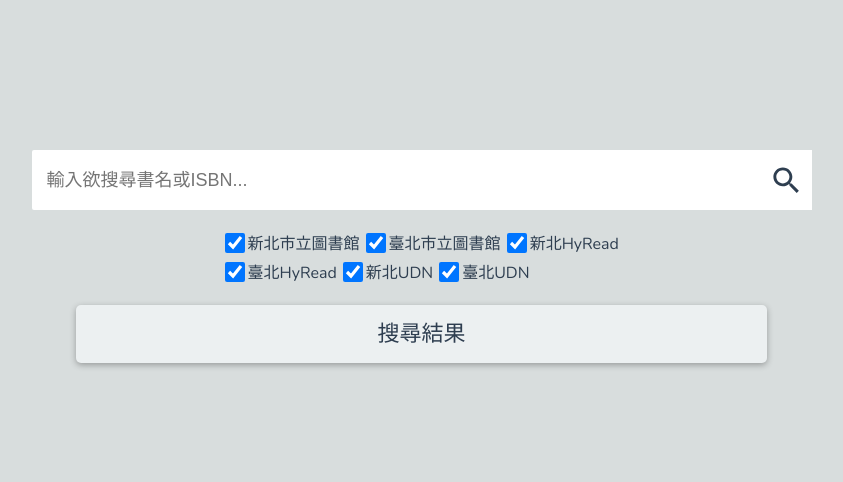
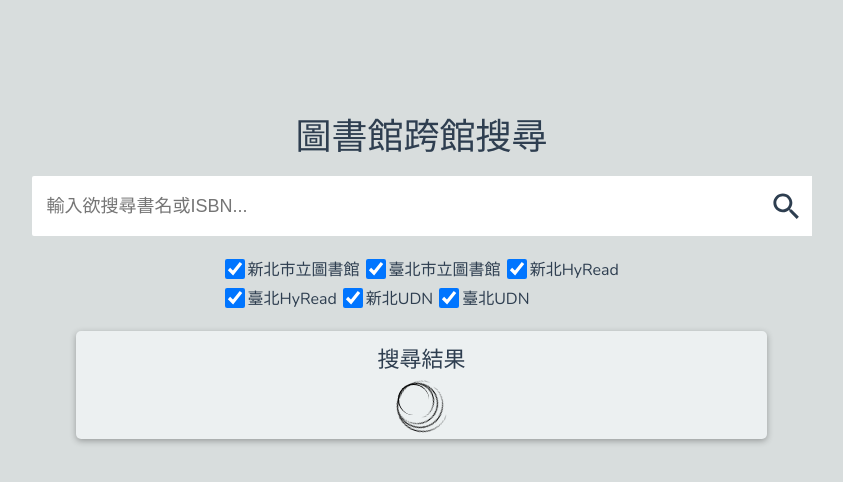
Before and after one commit to liang10339/library-search-app, a React (Create React App) app: page / in a window 1280 px wide. Both pictures are taken after a click on the icon 1030 px from the left and 180 px from the top of the page. Shown: the top 482 px of the page, without its empty margins (244-1087 px from the left). Built offline with nearby package versions, Linux system fonts and the light colour scheme; no server answers.

Commit message:
add spinner, enter event and localstorage

```diff
--- a/package.json
+++ b/package.json
@@ -16,6 +16,7 @@
     "react": "^18.2.0",
     "react-dom": "^18.2.0",
     "react-scripts": "5.0.1",
+    "react-spinners": "^0.13.4",
     "web-vitals": "^2.1.4"
   },
   "scripts": {
--- a/src/Components/SearchBar.css
+++ b/src/Components/SearchBar.css
@@ -1,5 +1,5 @@
 .searchInputs {
-    margin-top: 150px;
+    /* margin-top: 150px; */
     display: flex;
 }
 
@@ -18,6 +18,9 @@
     height: 20px;
     margin: 3px;
     border: 3px;
+}
+.search {
+    margin-top: 120px;
 }
 
 .search input {
@@ -74,9 +77,12 @@ body {
     box-shadow: 0 2px 6px 0 rgba(0, 0, 0, .3);
     margin-bottom: 25px;
 }
+h2 {
+    text-align: center;
+    font-size: 36px;
+    margin-bottom: 20px;
+}
 
-h1,
-h2,
 h3 {
     text-align: center;
     font-size: 22px;
@@ -94,6 +100,10 @@ li {
     font-family: 'Raleway', serif;
     margin-right: 10px;
     margin-left: 15px;
+}
+
+span {
+    margin: 0 auto;
 }
 
 /*SG = style grid*/
--- a/src/Components/SearchBar.js
+++ b/src/Components/SearchBar.js
@@ -1,7 +1,8 @@
-import React, { useState } from "react"
+import React, { useState, useEffect } from "react"
 import axios from "axios"
 import "./SearchBar.css"
 import SearchIcon from "@mui/icons-material/Search"
+import Spinner from "./Spinner"
 
 function SearchBar({ placeholder }) {
   const library = [
@@ -12,14 +13,25 @@ function SearchBar({ placeholder }) {
     "新北UDN",
     "臺北UDN",
   ]
+  const storedSearch = JSON.parse(localStorage.getItem("search"))
+  const [loading, setLoading] = useState(false)
   const [bookname, setBookname] = useState("")
   const [result, setResult] = useState("")
-  const [search, setSearch] = useState(new Array(library.length).fill(true))
+  const [search, setSearch] = useState(
+    storedSearch || new Array(library.length).fill(true)
+  )
+  useEffect(() => {
+    localStorage.setItem("search", JSON.stringify(search))
+  }, [JSON.stringify(search)])
+
   const handleChange = (position) => {
     const updatedCheckedState = search.map((item, index) =>
       index === position ? !item : item
     )
     setSearch(updatedCheckedState)
+  }
+  const handleClick = (e) => {
+    if (e.key === "Enter") postName()
   }
   let libList = []
   library.forEach((lib, index) => {
@@ -42,22 +54,22 @@ function SearchBar({ placeholder }) {
   })
 
   function postName() {
+    let urlAll = [
+      `http://localhost:4000/xinbeilib?${bookname}`,
+      `http://localhost:4000/taipeilib?${bookname}`,
+      `http://localhost:4000/hyxinbei?${bookname}`,
+      `http://localhost:4000/hytaipei?${bookname}`,
+      `http://localhost:4000/udnxinbei?${bookname}`,
+      `http://localhost:4000/udntaipei?${bookname}`,
+    ]
     // let urlAll = [
-    //   `http://localhost:4000/xinbeilib?${bookname}`,
-    //   `http://localhost:4000/taipeilib?${bookname}`,
-    //   `http://localhost:4000/hyxinbei?${bookname}`,
-    //   `http://localhost:4000/hytaipei?${bookname}`,
-    //   `http://localhost:4000/udnxinbei?${bookname}`,
-    //   `http://localhost:4000/udntaipei?${bookname}`,
+    //   `https://lib-search-api.herokuapp.com/xinbeilib?${bookname}`,
+    //   `https://lib-search-api.herokuapp.com/taipeilib?${bookname}`,
+    //   `https://lib-search-api.herokuapp.com/hyxinbei?${bookname}`,
+    //   `https://lib-search-api.herokuapp.com/hytaipei?${bookname}`,
+    //   `https://lib-search-api.herokuapp.com/udnxinbei?${bookname}`,
+    //   `https://lib-search-api.herokuapp.com/udntaipei?${bookname}`,
     // ]
-    let urlAll = [
-      `https://lib-search-api.herokuapp.com/xinbeilib?${bookname}`,
-      `https://lib-search-api.herokuapp.com/taipeilib?${bookname}`,
-      `https://lib-search-api.herokuapp.com/hyxinbei?${bookname}`,
-      `https://lib-search-api.herokuapp.com/hytaipei?${bookname}`,
-      `https://lib-search-api.herokuapp.com/udnxinbei?${bookname}`,
-      `https://lib-search-api.herokuapp.com/udntaipei?${bookname}`,
-    ]
 
     let obj = {}
     let arr = []
@@ -103,19 +115,24 @@ function SearchBar({ placeholder }) {
           </li>
         )
       }
+
       setResult(tempBook)
+      setLoading(false)
     }
+    setLoading(true)
     getBook()
   }
 
   return (
     <div className="wrap">
       <div className="search">
+        <h2>圖書館跨館搜尋</h2>
         <div className="searchInputs">
           <input
             type="text"
             placeholder={placeholder}
             onChange={(e) => setBookname(e.target.value)}
+            onKeyPress={handleClick}
           />
           <div className="searchIcon">
             <SearchIcon onClick={postName} />
@@ -125,8 +142,10 @@ function SearchBar({ placeholder }) {
       </div>
       <div className="result">
         <div className="X">
-          <h1>搜尋結果</h1>
-          <ul className="SG">{result}</ul>
+          <h3>搜尋結果</h3>
+          <span>
+            {loading ? <Spinner /> : <ul className="SG">{result}</ul>}
+          </span>
         </div>
       </div>
     </div>
--- /dev/null
+++ b/src/Components/Spinner.js
@@ -0,0 +1,12 @@
+import React from "react"
+import CircleLoader from "react-spinners/CircleLoader"
+
+function Spinner() {
+  return (
+    <div>
+      <CircleLoader></CircleLoader>
+    </div>
+  )
+}
+
+export default Spinner
```
Also changed, not shown: 1 other file (tests, documents, lock files or other folders).
